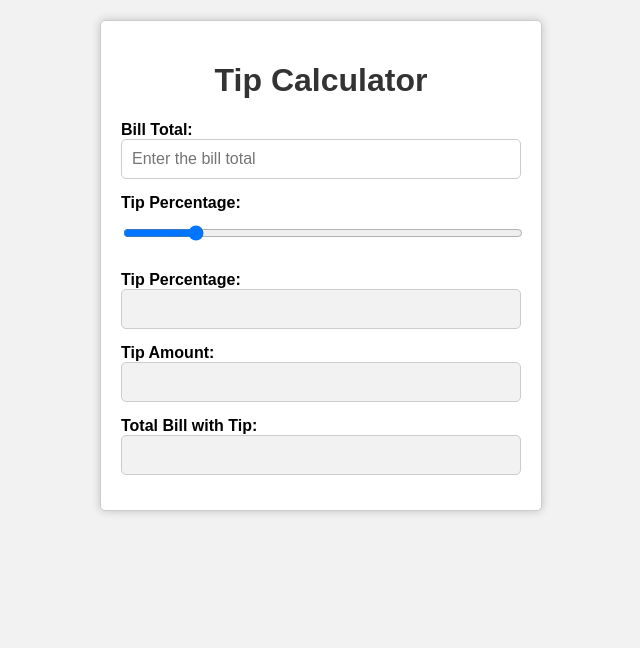
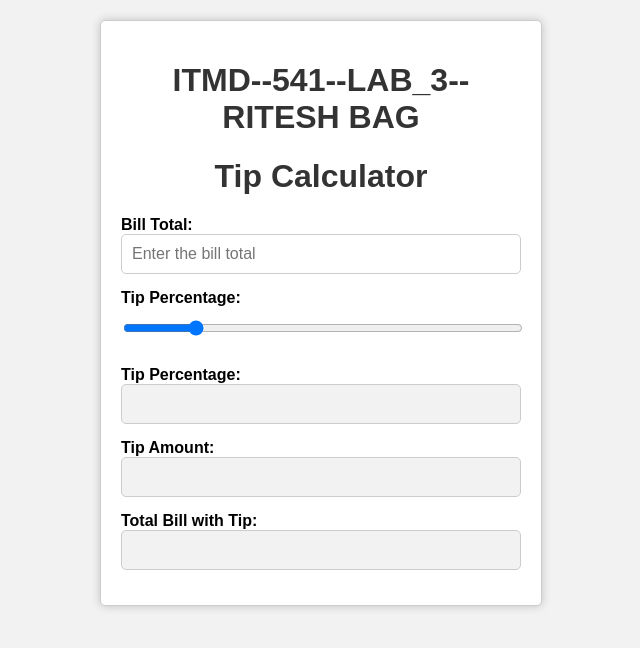
Before and after one commit to rbag1/TipCalc, a plain HTML site: page index.html in a window 1280 px wide. Shown: the whole page, without its empty margins (319-959 px from the left). Drawn offline with Linux system fonts and the light colour scheme.

Commit message:
Update index.html

```diff
--- a/index.html
+++ b/index.html
@@ -8,6 +8,7 @@
 </head>
 <body>
     <div class="container">
+        <h1>ITMD--541--LAB_3--RITESH BAG</h1>
         <h1>Tip Calculator</h1>
         <form id="tipCalculator">
             <div class="form-group">
```
